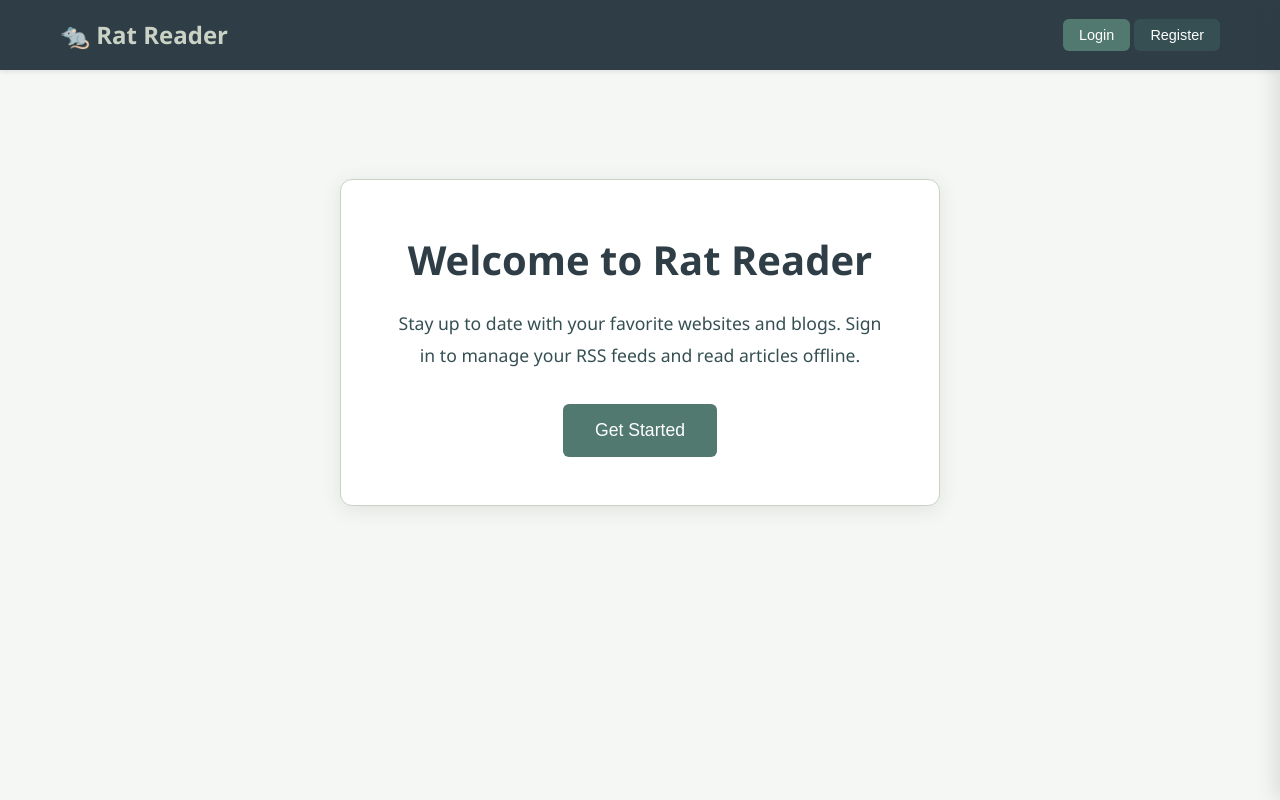
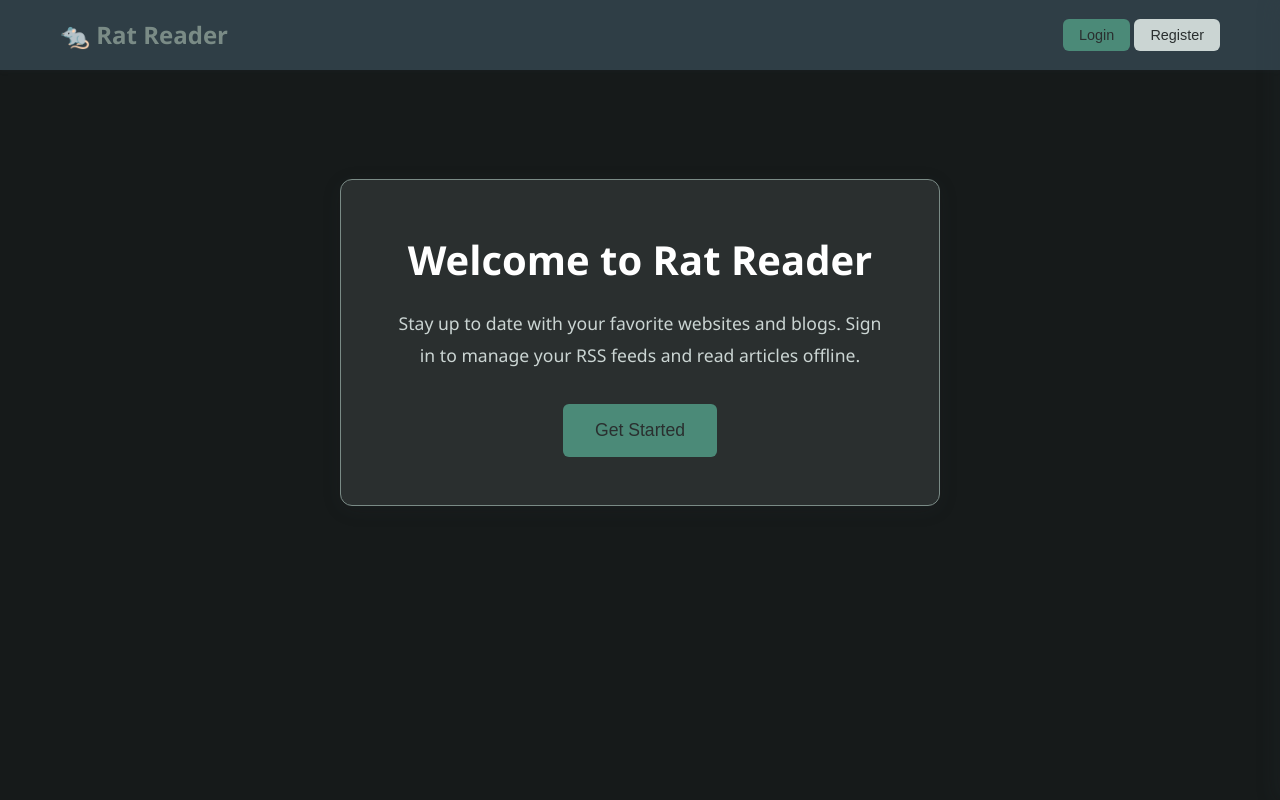
Before and after one commit to ndorsett333/rat-reader, a plain HTML site: page index.html in a window 1280 px wide. Drawn offline with Linux system fonts and the light colour scheme.

Commit message:
Added dark mode styles and set it to default.

```diff
--- a/index.html
+++ b/index.html
@@ -18,7 +18,7 @@
     <!-- Stylesheet -->
     <link rel="stylesheet" href="styles.css">
 </head>
-<body>
+<body class="darkmode">
     <div id="app">
         <!-- Header -->
         <header class="header">
--- a/styles.css
+++ b/styles.css
@@ -10,6 +10,22 @@
     --white: #ffffff;
     --light-grey: #f5f7f4;
     --error-red: #e74c3c;
+    --success-green: #27ae60;
+}
+
+/* Dark mode overrides. Apply by adding `darkmode` class to the highest element (body/html).
+   Keep the original variable names so all existing styles continue to work. */
+.darkmode,
+body.darkmode,
+html.darkmode {
+    --white: #2a2f2f;        /* surface backgrounds (was white) */
+    --light-grey: #161a1a;   /* page background (was light) */
+    --charcoal-blue: #ffffff;/* primary text color (was dark) */
+    --dark-slate-grey: #cbd5d3;/* secondary text */
+    --ash-grey: #7a8b86;     /* muted borders */
+    --muted-teal: #84a98c;   /* keep as-is */
+    --deep-teal: #4b8a78;    /* slightly adjusted for contrast */
+    --error-red: #f44336;
     --success-green: #27ae60;
 }
 
@@ -35,8 +51,8 @@
 
 /* Header */
 .header {
-    background-color: var(--charcoal-blue);
-    color: var(--white);
+    background-color: #2f3e46;
+    color: #ffffff;
     padding: 1rem 0;
     box-shadow: 0 2px 4px rgba(47, 62, 70, 0.1);
 }
@@ -131,8 +147,8 @@
     display: flex;
     justify-content: space-between;
     align-items: center;
-    background-color: var(--charcoal-blue);
-    color: var(--white);
+    background-color: #2f3e46;
+    color: #ffffff;
 }
 
 .sidebar-header h3 {
```
